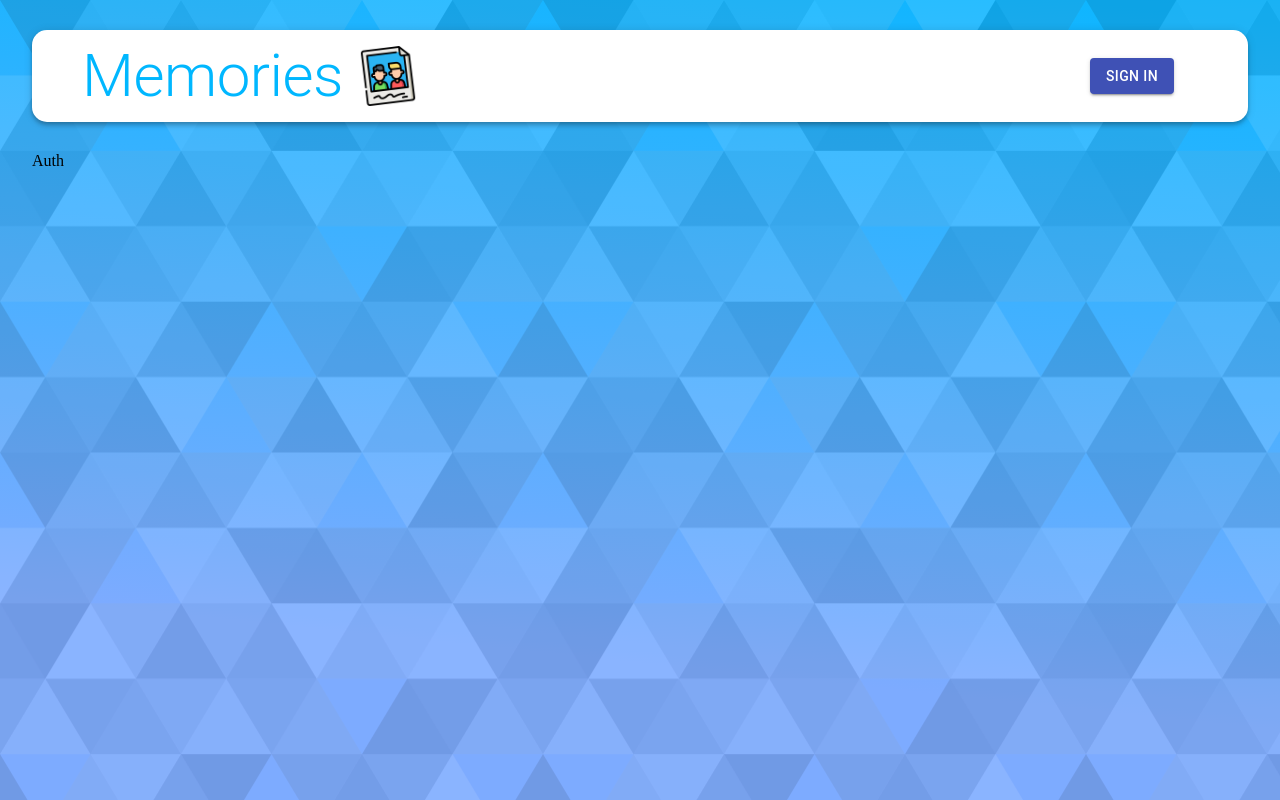
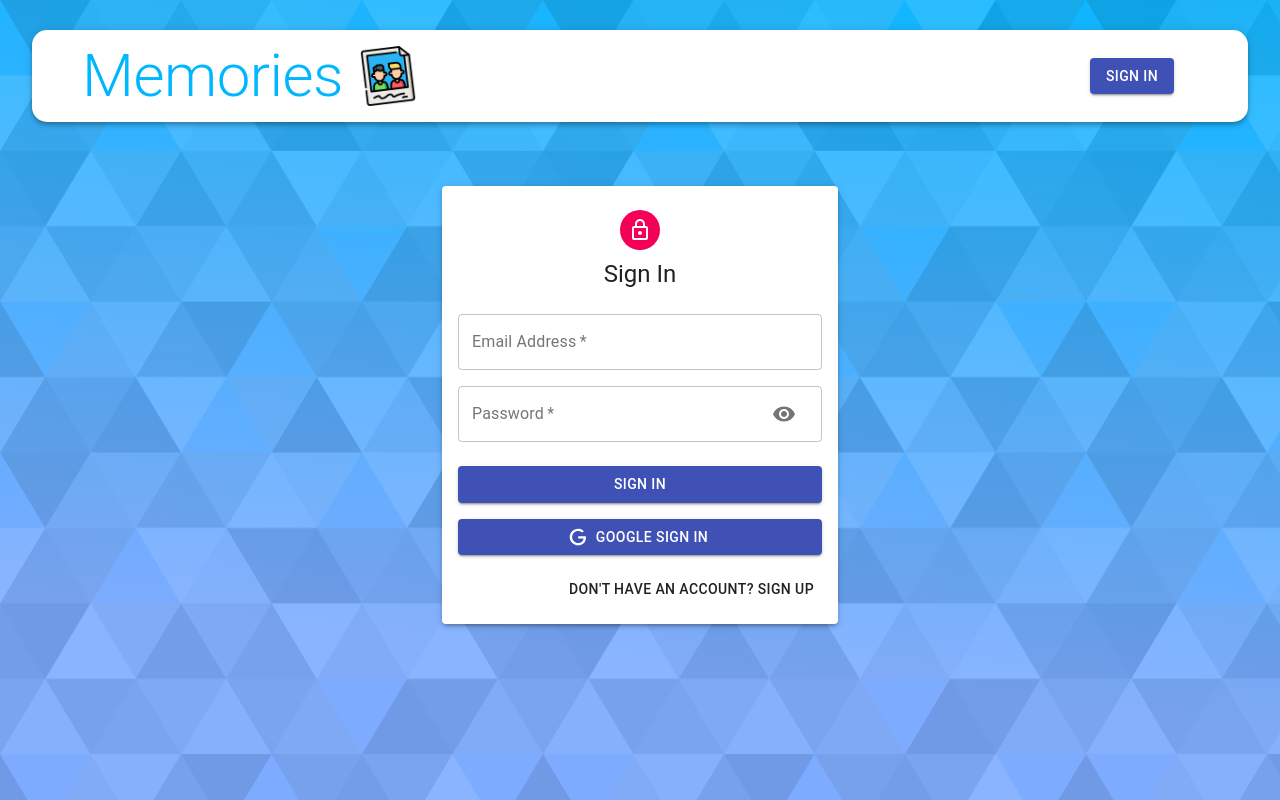
Before and after one commit to MZayniddin/memories_frontent, a React (Create React App) app: page /auth in a window 1280 px wide. Built offline with nearby package versions, Linux system fonts and the light colour scheme.

Commit message:
added google sign in button

```diff
--- a/package.json
+++ b/package.json
@@ -7,6 +7,7 @@
     "@material-ui/core": "^4.12.4",
     "@material-ui/icons": "^4.11.3",
     "@material-ui/lab": "^4.0.0-alpha.61",
+    "@react-oauth/google": "^0.11.0",
     "@testing-library/jest-dom": "^5.16.5",
     "@testing-library/react": "^13.4.0",
     "@testing-library/user-event": "^13.5.0",
@@ -17,7 +18,6 @@
     "react": "^18.2.0",
     "react-dom": "^18.2.0",
     "react-file-base64": "^1.0.3",
-    "react-google-login": "^5.2.2",
     "react-redux": "^8.0.5",
     "react-router-dom": "^6.11.1",
     "react-scripts": "^5.0.1",
--- a/src/components/Auth/Auth.js
+++ b/src/components/Auth/Auth.js
@@ -1,9 +1,133 @@
-import React from 'react'
+import React, { useState } from "react";
+import {
+    Avatar,
+    Button,
+    Paper,
+    Grid,
+    Typography,
+    Container,
+} from "@material-ui/core";
+import { useGoogleLogin } from "@react-oauth/google";
+import { useDispatch } from "react-redux";
+
+import LockOutlinedIcon from "@material-ui/icons/LockOutlined";
+import useStyles from "./styles";
+import Input from "./Input";
+import Icon from "./icon";
 
 const Auth = () => {
-  return (
-    <div>Auth</div>
-  )
-}
+    const classes = useStyles();
+    const [showPassword, setShowPassword] = useState(false);
+    const [isSignUp, setIsSignUp] = useState(false);
+    const dispatch = useDispatch();
 
-export default Auth
+    const handleShowPassword = () => setShowPassword((state) => !state);
+
+    const handleSubmit = () => {};
+
+    const handleChange = () => {};
+
+    const switchMode = () => {
+        setIsSignUp((prevIsSignUp) => !prevIsSignUp);
+        handleShowPassword(false);
+    };
+
+    const login = useGoogleLogin({
+        onSuccess: async (tokenResponse) => {
+            console.log(tokenResponse);
+            const token = tokenResponse?.access_token;
+
+            try {
+                dispatch({ type: "AUTH", data: { token } });
+            } catch (error) {
+                console.log(error);
+            }
+        },
+        onError: (error) => console.log("Login Failed:", error),
+    });
+
+    return (
+        <Container component="main" maxWidth="xs">
+            <Paper className={classes.paper} elevation={3}>
+                <Avatar className={classes.avatar}>
+                    <LockOutlinedIcon />
+                </Avatar>
+                <Typography variant="h5">
+                    {isSignUp ? "Sign Up" : "Sign In"}
+                </Typography>
+                <form onSubmit={handleSubmit} className={classes.form}>
+                    <Grid container spacing={2}>
+                        {isSignUp && (
+                            <>
+                                <Input
+                                    name="firstname"
+                                    label="First Name"
+                                    autoFocus
+                                    onChange={handleChange}
+                                    half
+                                />
+                                <Input
+                                    name="firstname"
+                                    label="First Name"
+                                    onChange={handleChange}
+                                    half
+                                />
+                            </>
+                        )}
+                        <Input
+                            name="email"
+                            label="Email Address"
+                            handleChange={handleChange}
+                            type="email"
+                        />
+                        <Input
+                            name="password"
+                            label="Password"
+                            handleChange={handleChange}
+                            type={showPassword ? "text" : "password"}
+                            handleShowPassword={handleShowPassword}
+                        />
+                        {isSignUp && (
+                            <Input
+                                name="confirmPassword"
+                                label="Repeat Password"
+                                handleChange={handleChange}
+                                type="password"
+                            />
+                        )}
+                    </Grid>
+                    <Button
+                        type="submit"
+                        fullWidth
+                        variant="contained"
+                        color="primary"
+                        className={classes.submit}
+                    >
+                        {isSignUp ? "Sign Up" : "Sign In"}
+                    </Button>
+                    <Button
+                        className={classes.googleButton}
+                        color="primary"
+                        fullWidth
+                        startIcon={<Icon />}
+                        variant="contained"
+                        onClick={login}
+                    >
+                        Google Sign In
+                    </Button>
+                    <Grid container justifyContent="flex-end">
+                        <Grid item>
+                            <Button onClick={switchMode}>
+                                {isSignUp
+                                    ? "Already have an account? Sign In"
+                                    : "Don't have an account? Sign Up"}
+                            </Button>
+                        </Grid>
+                    </Grid>
+                </form>
+            </Paper>
+        </Container>
+    );
+};
+
+export default Auth;
--- /dev/null
+++ b/src/components/Auth/Input.js
@@ -0,0 +1,49 @@
+import React from "react";
+import { TextField, Grid, InputAdornment, IconButton } from "@material-ui/core";
+import Visibility from "@material-ui/icons/Visibility";
+import VisibilityOff from "@material-ui/icons/VisibilityOff";
+
+const Input = ({
+    name,
+    label,
+    handleChange,
+    autoFocus,
+    half,
+    type,
+    handleShowPassword,
+}) => {
+    return (
+        <Grid item xs={12} sm={half ? 6 : 12}>
+            <TextField
+                name={name}
+                label={label}
+                onChange={handleChange}
+                variant="outlined"
+                required
+                fullWidth
+                autoComplete="current-password"
+                autoFocus={autoFocus}
+                type={type}
+                InputProps={
+                    name === "password"
+                        ? {
+                              endAdornment: (
+                                  <InputAdornment position="end">
+                                      <IconButton onClick={handleShowPassword}>
+                                          {type === "password" ? (
+                                              <Visibility />
+                                          ) : (
+                                              <VisibilityOff />
+                                          )}
+                                      </IconButton>
+                                  </InputAdornment>
+                              ),
+                          }
+                        : null
+                }
+            />
+        </Grid>
+    );
+};
+
+export default Input;
--- /dev/null
+++ b/src/components/Auth/icon.js
@@ -0,0 +1,14 @@
+import React from "react";
+
+const icon = () => {
+    return (
+        <svg style={{ width: "20px", height: "20px" }} viewBox="0 0 24 24">
+            <path
+                fill="currentColor"
+                d="M21.35,11.1H12.18V13.83H18.69C18.36,17.64 15.19,19.27 12.19,19.27C8.36,19.27 5,16.25 5,12C5,7.9 8.2,4.73 12.2,4.73C15.29,4.73 17.1,6.7 17.1,6.7L19,4.72C19,4.72 16.56,2 12.1,2C6.42,2 2.03,6.8 2.03,12C2.03,17.05 6.16,22 12.25,22C17.6,22 21.5,18.33 21.5,12.91C21.5,11.76 21.35,11.1 21.35,11.1V11.1Z"
+            />
+        </svg>
+    );
+};
+
+export default icon;
--- a/src/components/Auth/styles.js
+++ b/src/components/Auth/styles.js
@@ -0,0 +1,30 @@
+import { makeStyles } from "@material-ui/core/styles";
+
+export default makeStyles((theme) => ({
+    paper: {
+        marginTop: theme.spacing(8),
+        display: "flex",
+        flexDirection: "column",
+        alignItems: "center",
+        padding: theme.spacing(2),
+    },
+    root: {
+        "& .MuiTextField-root": {
+            margin: theme.spacing(1),
+        },
+    },
+    avatar: {
+        margin: theme.spacing(1),
+        backgroundColor: theme.palette.secondary.main,
+    },
+    form: {
+        width: "100%", // Fix IE 11 issue.
+        marginTop: theme.spacing(3),
+    },
+    submit: {
+        margin: theme.spacing(3, 0, 2),
+    },
+    googleButton: {
+        marginBottom: theme.spacing(2),
+    },
+}));
--- a/src/components/Navbar/Navbar.js
+++ b/src/components/Navbar/Navbar.js
@@ -13,7 +13,7 @@ const Navbar = () => {
         <AppBar className={classes.appBar} position="static" color="inherit">
             <div className={classes.brandContainer}>
                 <Typography
-                    // component={Link}
+                    component={Link}
                     to="/"
                     className={classes.heading}
                     variant="h2"
@@ -51,7 +51,7 @@ const Navbar = () => {
                     </div>
                 ) : (
                     <Button
-                        // component={Link}
+                        component={Link}
                         to="/auth"
                         variant="contained"
                         color="primary"
--- a/src/index.js
+++ b/src/index.js
@@ -1,6 +1,7 @@
 import React from "react";
 import ReactDOM from "react-dom/client";
 import { RouterProvider } from "react-router-dom";
+import { GoogleOAuthProvider } from "@react-oauth/google";
 import { Provider } from "react-redux";
 import { createStore, applyMiddleware, compose } from "redux";
 import thunk from "redux-thunk";
@@ -14,6 +15,8 @@ const store = createStore(reducers, compose(applyMiddleware(thunk)));
 
 ReactDOM.createRoot(document.getElementById("root")).render(
     <Provider store={store}>
-        <RouterProvider router={router} />
+        <GoogleOAuthProvider clientId="229089176297-4klu2spnhcuvusu4fdg70pfcimt6kn9l.apps.googleusercontent.com">
+            <RouterProvider router={router} />
+        </GoogleOAuthProvider>
     </Provider>
 );
```
Also changed, not shown: 1 other file (tests, documents, lock files or other folders).
